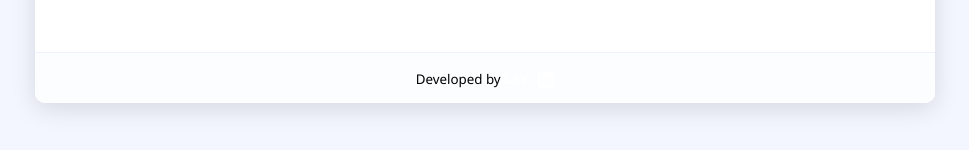
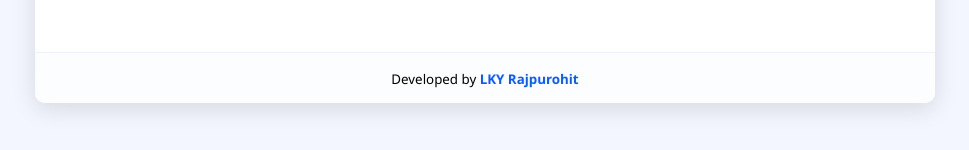
Before and after one commit to jodhpurlaxman/jodhpurlaxman.github.io, a plain HTML site: page exams/index.html in a window 1280 px wide. Shown: the part 486-636 px from the top of the page, without its empty margins (155-1124 px from the left). Drawn offline with Linux system fonts and the light colour scheme.

Commit message:
updates in ui

```diff
--- a/exams/index.html
+++ b/exams/index.html
@@ -22,7 +22,7 @@
   .save-indicator{display:flex;align-items:center;gap:8px;font-size:13px;color:#444}
   @keyframes pulse{0%{transform:scale(1);opacity:1}50%{transform:scale(1.4);opacity:0.6}100%{transform:scale(1);opacity:1}}
   /* developer credit styling */
-  .dev-link{font-weight:700;color:#fff;text-decoration:none}
+  .dev-link{font-weight:700;color:#0b5cff;text-decoration:none}
   .dev-link:hover{text-decoration:underline;transform:translateY(-1px);transition:all .15s}
   .footer-icon svg{vertical-align:middle;margin-left:6px;fill:currentColor;width:16px;height:16px}
   .container{padding:20px}
@@ -118,9 +118,9 @@
       </div>
 
       <div class="controls">
-        <button class="primary" id="showBtn">Show Answer</button>
         <button class="secondary" id="nextBtn" disabled>Next →</button>
         <button class="secondary" id="prevBtn" disabled>← Prev</button>
+        <button class="primary" id="showBtn">Show Answer</button>
         <button class="bookmark" id="bookmarkBtn">☆ Bookmark</button>
         <button class="secondary" id="finishBtn">Finish Exam</button>
         <button class="primary" id="saveProgressBtn">Save Progress</button>
@@ -159,12 +159,8 @@
     <footer>
       <small> Developed by
         <a href="https://www.linkedin.com/in/laxman-singh-2b912316/" target="_blank" rel="noopener noreferrer" class="dev-link" id="devLink">
-          LKY
-          <span class="footer-icon" aria-hidden="true">
-            <svg viewBox="0 0 24 24" xmlns="http://www.w3.org/2000/svg" aria-hidden="true">
-              <path d="M19 0h-14c-2.761 0-5 2.239-5 5v14c0 2.761 2.239 5 5 5h14c2.761 0 5-2.239 5-5v-14c0-2.761-2.239-5-5-5zm-11.75 19h-2.5v-8.75h2.5v8.75zm-1.25-10c-.828 0-1.5-.672-1.5-1.5s.672-1.5 1.5-1.5 1.5.672 1.5 1.5-.672 1.5-1.5 1.5zm12 10h-2.5v-4.5c0-1.073-.927-1.5-1.25-1.5s-1.25.427-1.25 1.5v4.5h-2.5v-8.75h2.5v1.25c.693-1.048 2.25-1.25 3.75-1.25 2.25 0 4 1.5 4 4.75v3.75z"/>
-            </svg>
-          </span>
+          LKY Rajpurohit
+
         </a>
       </small>
     </footer>
```
